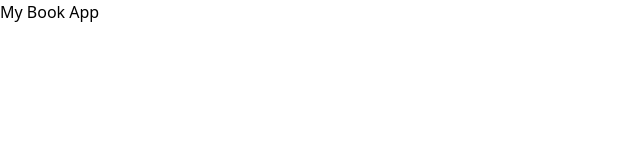
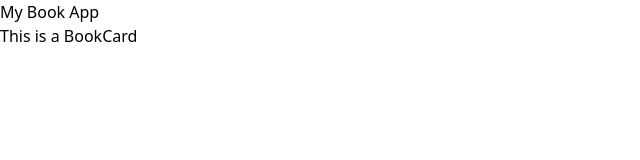
Before and after one commit to Lilla-ctrl/book-tracker, a Next.js app: page / in a window 1280 px wide. Shown: the top 160 px of the page, without its empty margins (0-640 px from the left). Built offline with nearby package versions, Linux system fonts and the light colour scheme.

Commit message:
Create BookCard component

```diff
--- /dev/null
+++ b/components/BookCard.tsx
@@ -0,0 +1,7 @@
+export default function BookCard() {
+  return (
+    <div>
+      <p>This is a BookCard</p>
+    </div>
+  )
+}
--- a/src/app/page.tsx
+++ b/src/app/page.tsx
@@ -1,8 +1,13 @@
+import BookCard from "../../components/BookCard";
+
 export default function Home() {
   return (
     <div>
       <main>
         <h1>My Book App</h1>
+        <div>
+          <BookCard />
+        </div>
       </main>
     </div>
   );
```
